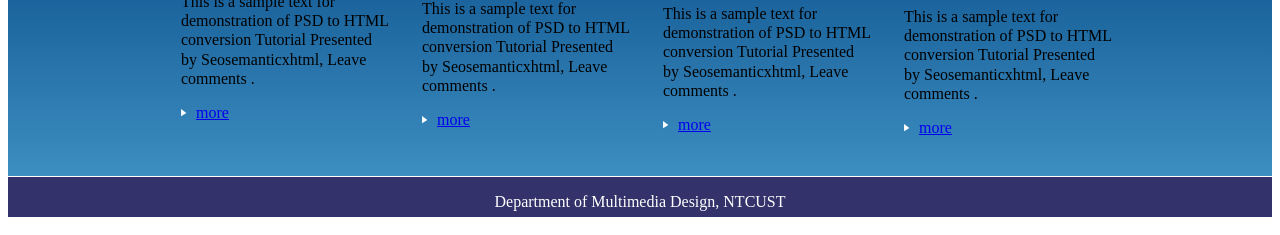
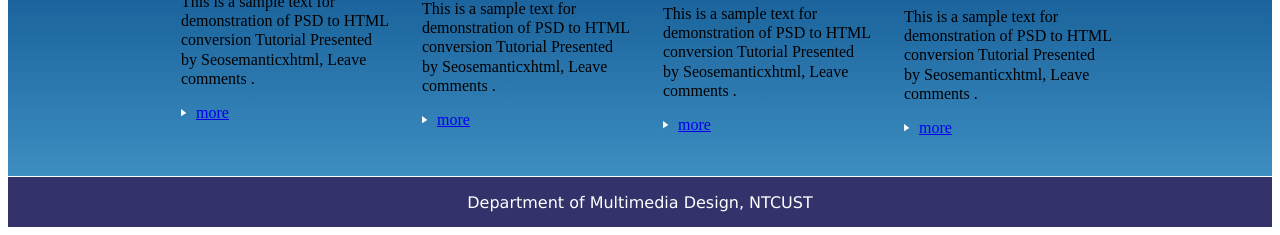
Before and after one commit to jill83123/website, a plain HTML site: page psd.html in a window 1280 px wide. Shown: the part 627-862 px from the top of the page. Drawn offline with Linux system fonts and the light colour scheme.

Commit message:
Update md.css

```diff
--- a/css/md.css
+++ b/css/md.css
@@ -136,8 +136,10 @@
 	height: 40px;
 	border-top: 1px solid #FFFFFF;
 	text-align: center;
+    padding-bottom: 10px;
 }
 
 #footer p {
+    font-family: Verdana;
 	color: #FFFFFF;
 }
```
